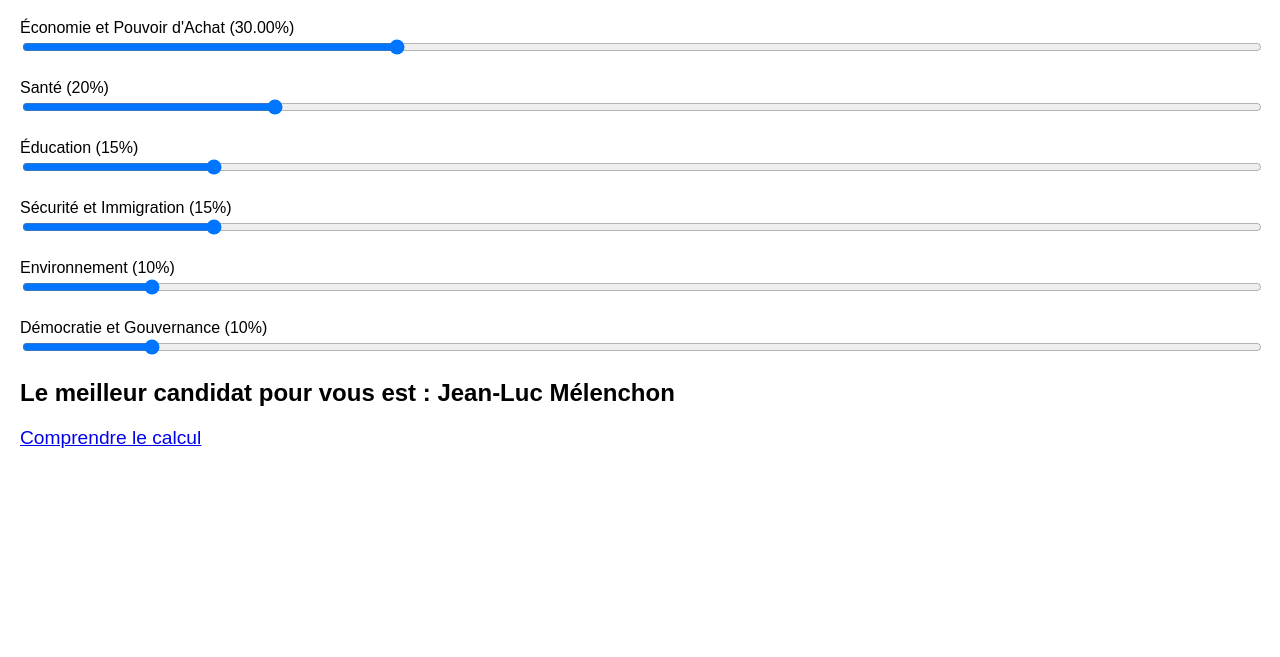
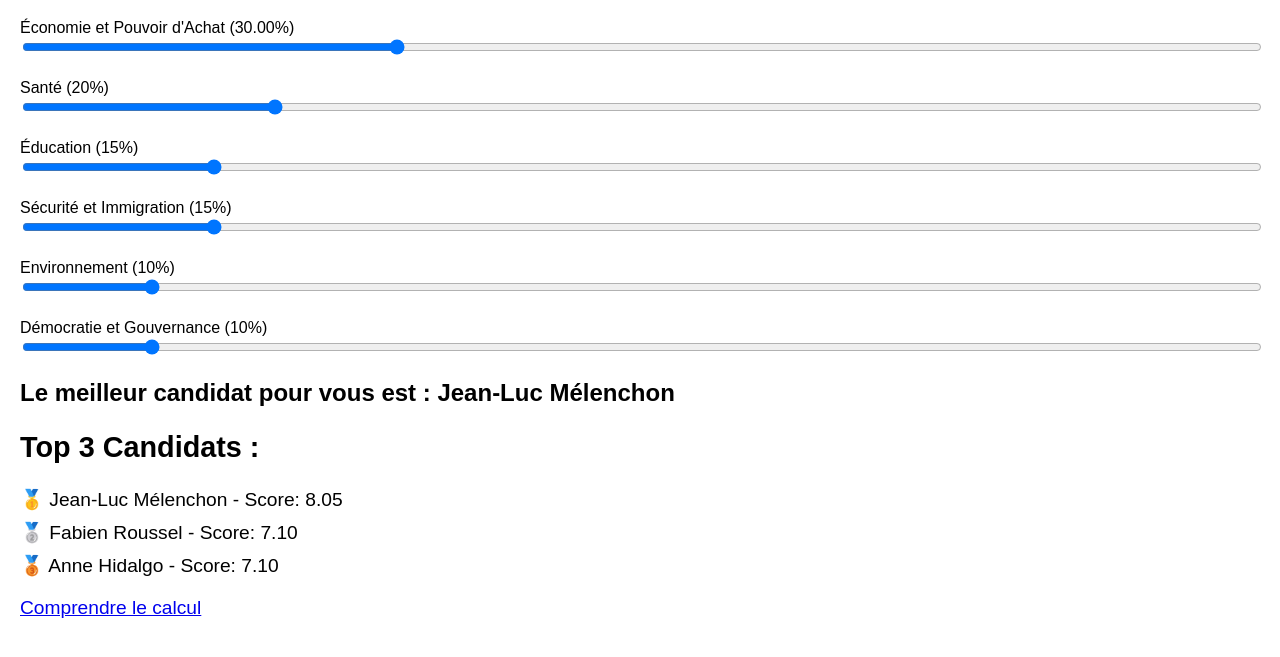
Before and after one commit to kiroxan/the-president, a plain HTML site: page index.html in a window 1280 px wide. Shown: the part 61-718 px from the top of the page. Drawn offline with Linux system fonts and the light colour scheme.

Commit message:
Update index.html

```diff
--- a/index.html
+++ b/index.html
@@ -19,6 +19,13 @@
             margin-top: 20px;
             font-size: 1.5em;
             font-weight: bold;
+        }
+        #topCandidates {
+            margin-top: 20px;
+            font-size: 1.2em;
+        }
+        .candidate {
+            margin-top: 10px;
         }
         #calculation-link {
             margin-top: 20px;
@@ -53,6 +60,8 @@
         <input type="range" id="democracy" class="slider" min="0" max="100" value="10" oninput="updateValues('democracy')">
     </div>
     <div id="result">Le meilleur candidat pour vous est : <span id="bestCandidate">Calcul en cours...</span></div>
+
+    <div id="topCandidates"></div>
 
     <div id="calculation-link">
         <a href="https://docs.google.com/document/d/1USNuvBMnHsckaPZQmXprbmLj_Venid4MUuptGj91tLA/edit?usp=sharing" target="_blank">
@@ -105,8 +114,7 @@
 
         function calculateBestCandidate() {
             const totalWeight = Object.values(values).reduce((a, b) => a + b, 0);
-            let bestCandidate = "";
-            let bestScore = 0;
+            let candidateScores = [];
 
             for (const candidate in candidates) {
                 const scores = candidates[candidate];
@@ -118,18 +126,32 @@
                      scores[4] * values["environment"] +
                      scores[5] * values["democracy"]) / totalWeight;
 
-                if (candidateScore > bestScore) {
-                    bestScore = candidateScore;
-                    bestCandidate = candidate;
-                }
+                candidateScores.push({ candidate, score: candidateScore });
             }
 
-            document.getElementById('bestCandidate').innerText = bestCandidate;
+            candidateScores.sort((a, b) => b.score - a.score);
+
+            document.getElementById('bestCandidate').innerText = candidateScores[0].candidate;
+            showTopCandidates(candidateScores);
+        }
+
+        function showTopCandidates(candidateScores) {
+            const topCandidates = candidateScores.slice(0, 3);
+            const topCandidatesContainer = document.getElementById('topCandidates');
+            topCandidatesContainer.innerHTML = '<h2>Top 3 Candidats :</h2>';
+            topCandidates.forEach((candidate, index) => {
+                let emoji;
+                if (index === 0) emoji = '🥇';
+                else if (index === 1) emoji = '🥈';
+                else if (index === 2) emoji = '🥉';
+
+                topCandidatesContainer.innerHTML += `<div class="candidate">${emoji} ${candidate.candidate} - Score: ${candidate.score.toFixed(2)}</div>`;
+            });
         }
 
         updateValues('economy');
     </script>
-	<script type="text/javascript">
+		<script type="text/javascript">
     (function(c,l,a,r,i,t,y){
         c[a]=c[a]||function(){(c[a].q=c[a].q||[]).push(arguments)};
         t=l.createElement(r);t.async=1;t.src="https://www.clarity.ms/tag/"+i;
@@ -137,4 +159,5 @@
     })(window, document, "clarity", "script", "mqdxjczngr");
 </script>
 </body>
+
 </html>
```
